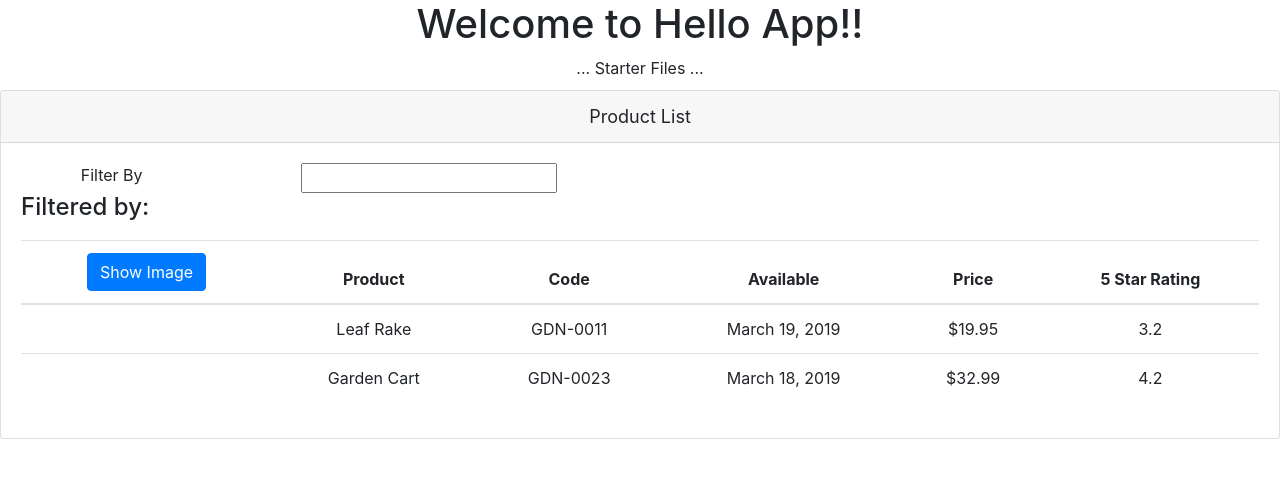
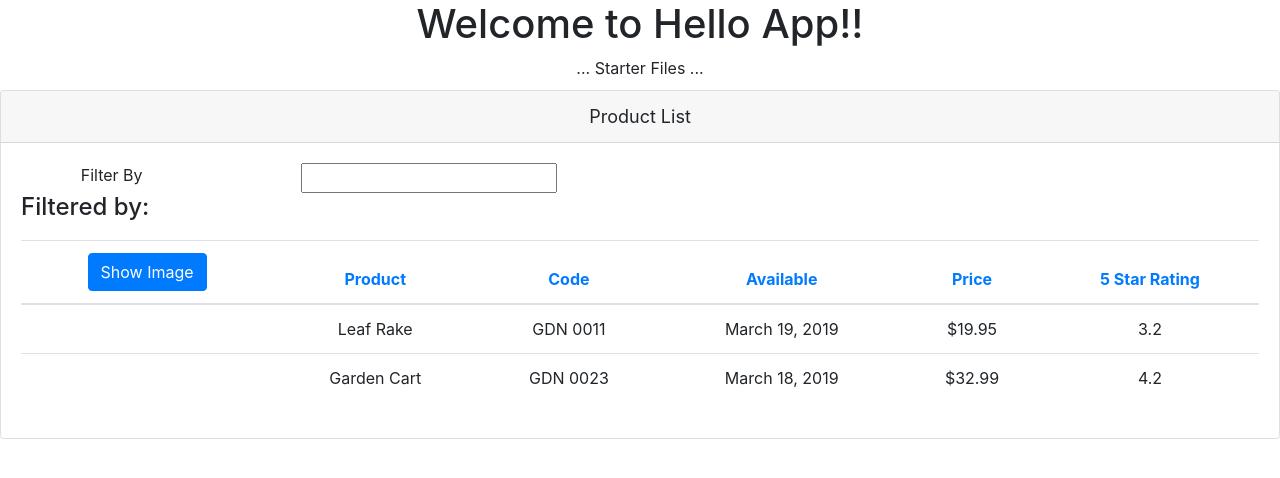
Before and after one commit to yanan5/pluralsight-angular-path, an Angular app in the folder APM/: page / in a window 1280 px wide. Shown: the top 478 px of the page. Built offline with nearby package versions, Linux system fonts and the light colour scheme.

Commit message:
added custom pipe

```diff
--- a/APM/src/app/app.module.ts
+++ b/APM/src/app/app.module.ts
@@ -5,11 +5,13 @@ import { NgModule } from '@angular/core';
 import { AppRoutingModule } from './app-routing.module';
 import { AppComponent } from './app.component';
 import { ProductsListComponent } from './products-list/products-list.component';
+import { ConvertToSpacesPipe } from './shared/pipes/convert-to-spaces.pipe';
 
 @NgModule({
   declarations: [
     AppComponent,
-    ProductsListComponent
+    ProductsListComponent,
+    ConvertToSpacesPipe
   ],
   imports: [
     BrowserModule,
--- /dev/null
+++ b/APM/src/app/products-list/product-Interface.ts
@@ -0,0 +1,10 @@
+export interface IProduct {
+  productId: number,
+  productName: string,
+  productCode: string,
+  releaseDate: string,
+  description: string,
+  price: number,
+  starRating: number,
+  imageUrl: string
+}
--- a/APM/src/app/products-list/products-list.component.html
+++ b/APM/src/app/products-list/products-list.component.html
@@ -43,7 +43,7 @@
               />
             </td>
             <td>{{ product.productName }}</td>
-            <td>{{ product.productCode }}</td>
+            <td>{{ product.productCode | convertToSpaces: " " }}</td>
             <td>{{ product.releaseDate }}</td>
             <td>{{ product.price | currency: USD }}</td>
             <td>{{ product.starRating }}</td>
--- a/APM/src/app/products-list/products-list.component.scss
+++ b/APM/src/app/products-list/products-list.component.scss
@@ -1,3 +1,6 @@
-.filter-text{
+.filter-text {
   text-align: left;
 }
+thead {
+  color: #007bff;
+}
--- a/APM/src/app/products-list/products-list.component.ts
+++ b/APM/src/app/products-list/products-list.component.ts
@@ -1,5 +1,5 @@
 import { Component, OnInit } from '@angular/core';
-
+import {IProduct} from './product-Interface';
 @Component({
   selector: 'app-products-list',
   templateUrl: './products-list.component.html',
@@ -10,7 +10,7 @@ export class ProductsListComponent implements OnInit {
   imageWidth: number = 50;
   imageHeight: number = 50;
   imageMargin: number = 2;
-  products: any[] = [{
+  products: IProduct[] = [{
     "productId": 1,
     "productName": "Leaf Rake",
     "productCode": "GDN-0011",
@@ -35,9 +35,10 @@ export class ProductsListComponent implements OnInit {
   constructor() { }
 
   ngOnInit(): void {
+    console.log("PRODUCTSLIST ngOnInit")
   }
 
-  toggleImage() {
+  toggleImage(): void {
     this.showImage = !this.showImage
   }
 
--- /dev/null
+++ b/APM/src/app/shared/pipes/convert-to-spaces.pipe.ts
@@ -0,0 +1,14 @@
+import { Pipe, PipeTransform } from '@angular/core';
+
+@Pipe({
+  name: 'convertToSpaces'
+})
+export class ConvertToSpacesPipe implements PipeTransform {
+
+  transform(value: string, ...args: string[]): string {
+    const strToReplace = /-/gi;
+    const replaceStr = args[0];
+    return value.replace(strToReplace, replaceStr);
+  }
+
+}
```
Also changed, not shown: 1 other file (tests, documents, lock files or other folders).
